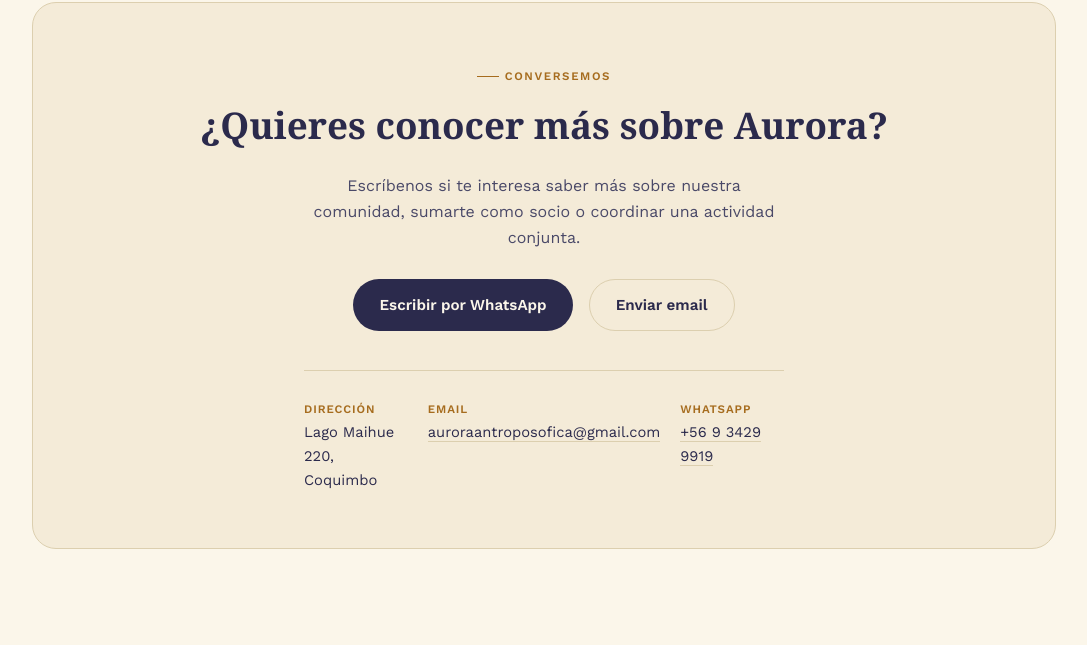
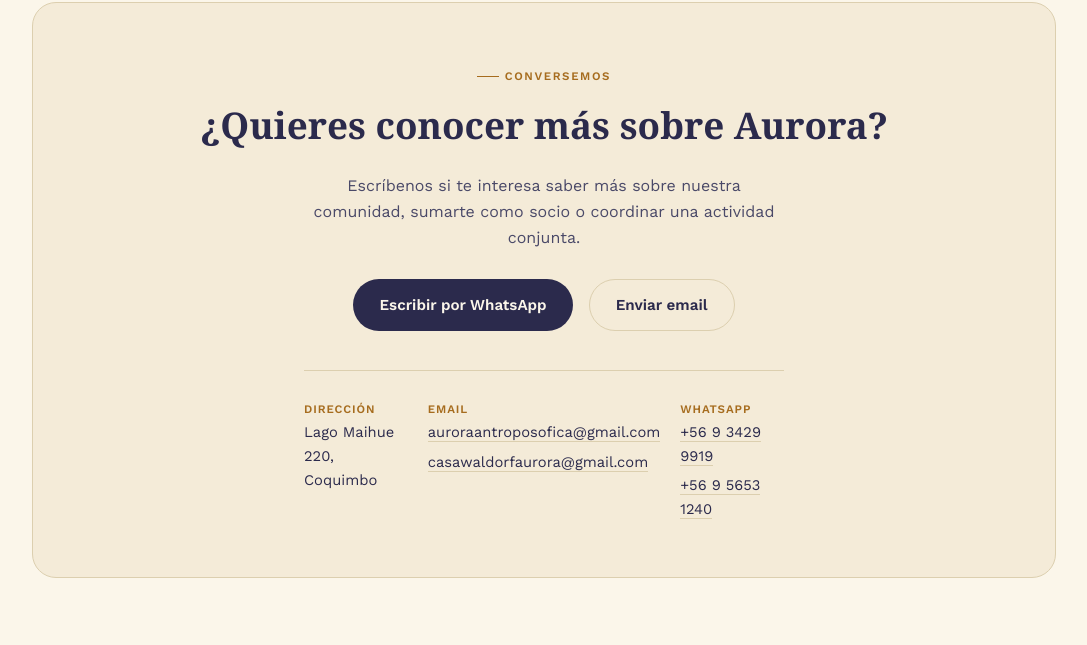
Before and after one commit to cnettlev/org-antroposofica-aurora, a plain HTML site: page index.html in a window 1280 px wide. Shown: the part 3907-4552 px from the top of the page, without its empty margins (96-1183 px from the left). Drawn offline with nearby package versions, Linux system fonts and the light colour scheme; a web font is replaced by a local one.

Commit message:
Adds secondary contact information

```diff
--- a/index.html
+++ b/index.html
@@ -346,6 +346,7 @@
   .contact-details dd{
     margin:0; font-size:.92rem; color:var(--ink);
   }
+  .contact-details dd + dd{ margin-top:.4em; }
   .contact-details dd a{ color:var(--ink); text-decoration:none; border-bottom:1px solid var(--hairline); }
   .contact-details dd a:hover{ border-color:var(--ink); }
   @media (max-width: 560px){
@@ -607,10 +608,12 @@
           <div>
             <dt>Email</dt>
             <dd><a href="mailto:auroraantroposofica@gmail.com">auroraantroposofica@gmail.com</a></dd>
+            <dd><a href="mailto:casawaldorfaurora@gmail.com">casawaldorfaurora@gmail.com</a></dd>
           </div>
           <div>
             <dt>WhatsApp</dt>
             <dd><a href="https://wa.me/56934299919" target="_blank" rel="noopener">+56 9 3429 9919</a></dd>
+            <dd><a href="https://wa.me/56956531240" target="_blank" rel="noopener">+56 9 5653 1240</a></dd>
           </div>
         </dl>
       </div>
```
